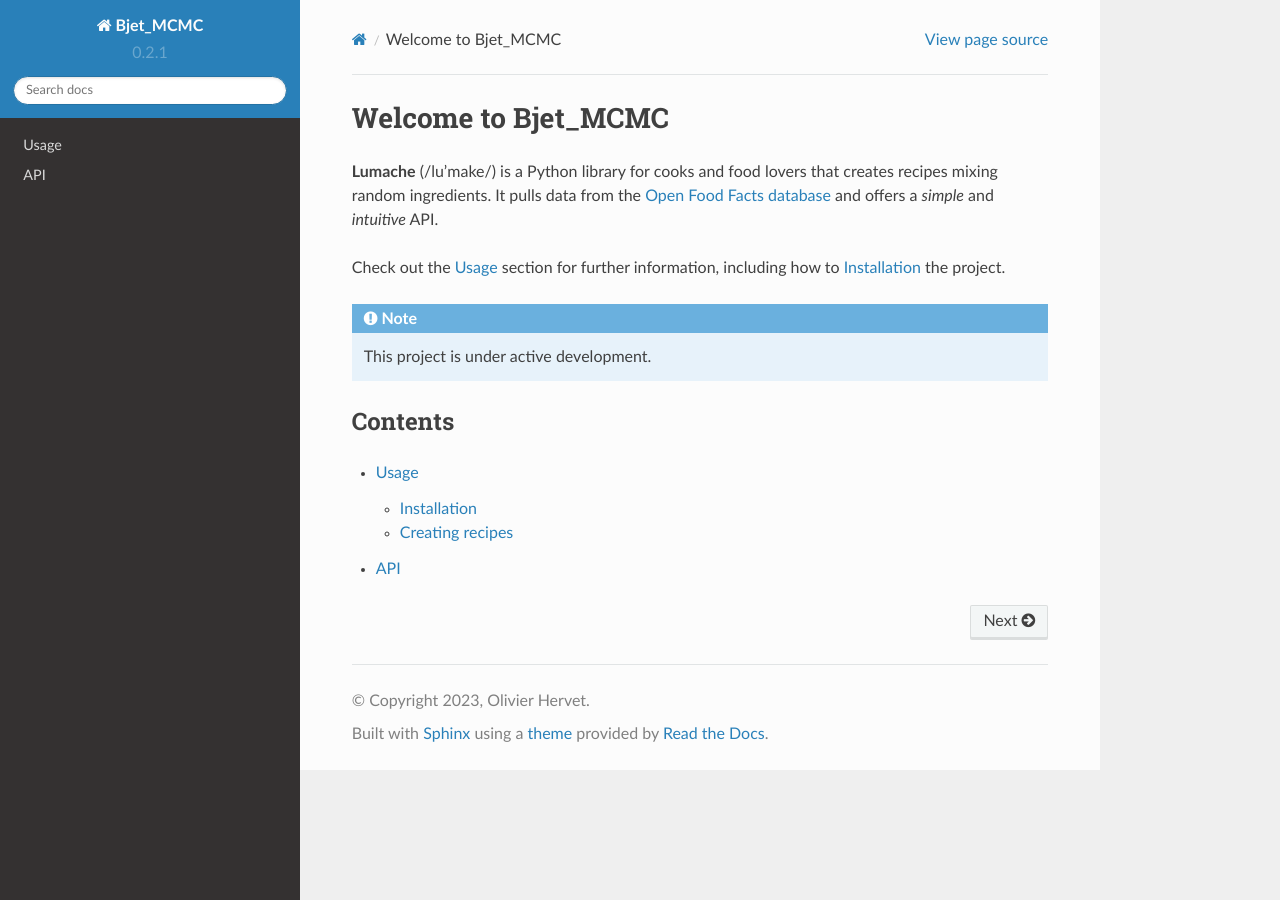
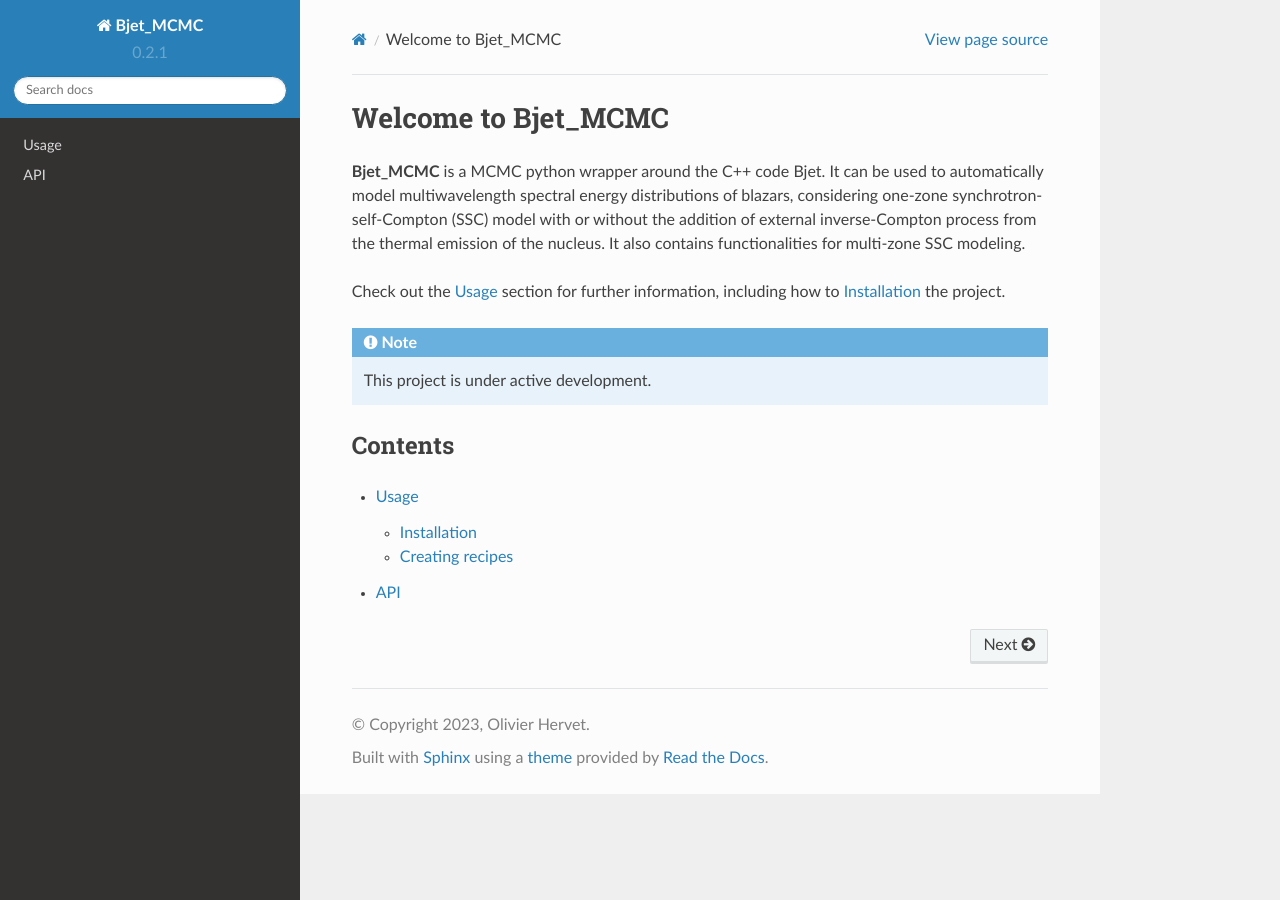
Before and after one commit to Ohervet/Bjet_MCMC, a Sphinx documentation site: the page built from docs/source/index.rst, in a window 1280 px wide. Built offline with Sphinx 7.4.7 and the Read the Docs theme 2.0.0, drawn with Linux system fonts in a browser that asks for light colours.

Commit message:
Update index.rst

```diff
--- a/docs/source/index.rst
+++ b/docs/source/index.rst
@@ -1,10 +1,7 @@
 Welcome to Bjet_MCMC
 ===================================
 
-**Lumache** (/lu'make/) is a Python library for cooks and food lovers
-that creates recipes mixing random ingredients.
-It pulls data from the `Open Food Facts database <https://world.openfoodfacts.org/>`_
-and offers a *simple* and *intuitive* API.
+**Bjet_MCMC** is a MCMC python wrapper around the C++ code Bjet. It can be used to automatically model multiwavelength spectral energy distributions of blazars, considering one-zone synchrotron-self-Compton (SSC) model with or without the addition of external inverse-Compton process from the thermal emission of the nucleus. It also contains functionalities for multi-zone SSC modeling.
 
 Check out the :doc:`usage` section for further information, including
 how to :ref:`installation` the project.
```
